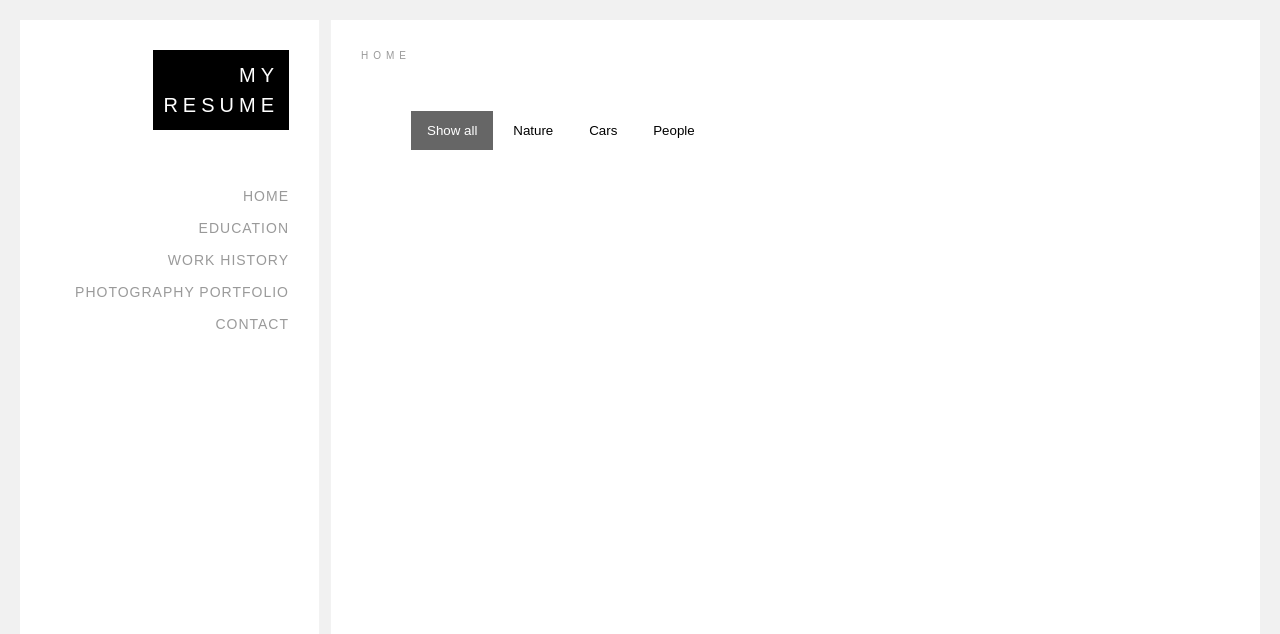
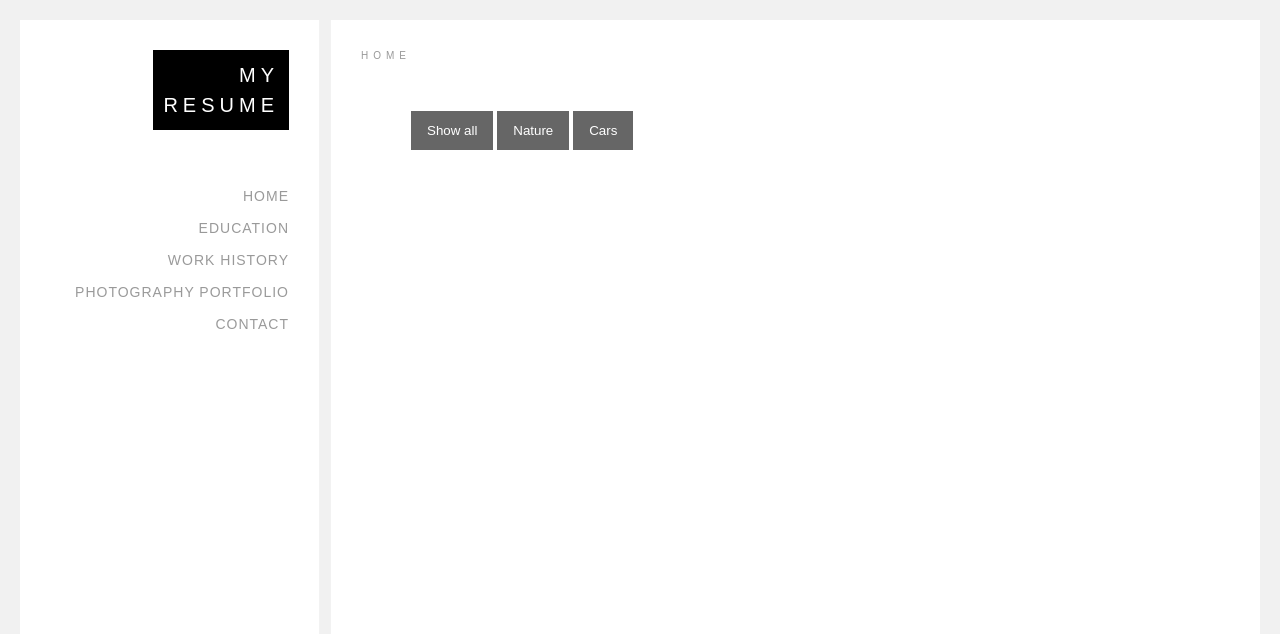
Before and after one commit to WillB5/ResumeWebsite, a plain HTML site: page photography.html in a window 1280 px wide. Shown: the top 634 px of the page. Drawn offline with Linux system fonts and the light colour scheme.

Commit message:
Changed buttons to highlight when hovered, but no active button color change

```diff
--- a/photography.html
+++ b/photography.html
@@ -68,20 +68,21 @@ h1 {
   border: none;
   outline: none;
   padding: 12px 16px;
-  background-color: white;
+  background-color: #666;
   cursor: pointer;
+  color: white;
 }
 
 /* Add a grey background color on mouse-over */
 .btn:hover {
-  background-color: #ddd;
+  background-color: #2F4F4F;
 }
 
-/* Add a dark background color to the active button */
+/* Add a dark background color to the active button
 .btn.activefilter {
   background-color: #666;
    color: white;
-}
+} */
   </style>
   <title>Home</title>
   <link href="https://stackpath.bootstrapcdn.com/font-awesome/4.7.0/css/font-awesome.min.css" rel="stylesheet">
@@ -137,10 +138,10 @@ h1 {
           <div class="d-flex-align-center">
             <div class="user-profile flex-1">
               <div id="myBtnContainer">
-                <button class="btn activefilter" onclick="filterSelection('all')"> Show all</button>
-                <button class="btn" onclick="filterSelection('nature')"> Nature</button>
-                <button class="btn" onclick="filterSelection('cars')"> Cars</button>
-                <button class="btn" onclick="filterSelection('people')"> People</button>
+                <button id=filter1 class="btn activefilter" onclick="filterSelection('all')"> Show all</button>
+                <button id=filter2 class="btn" onclick="filterSelection('nature')"> Nature</button>
+                <button id=filter3 class="btn" onclick="filterSelection('cars')"> Cars</button>
+
               </div>
 
               <!-- Portfolio Gallery Grid -->
```
